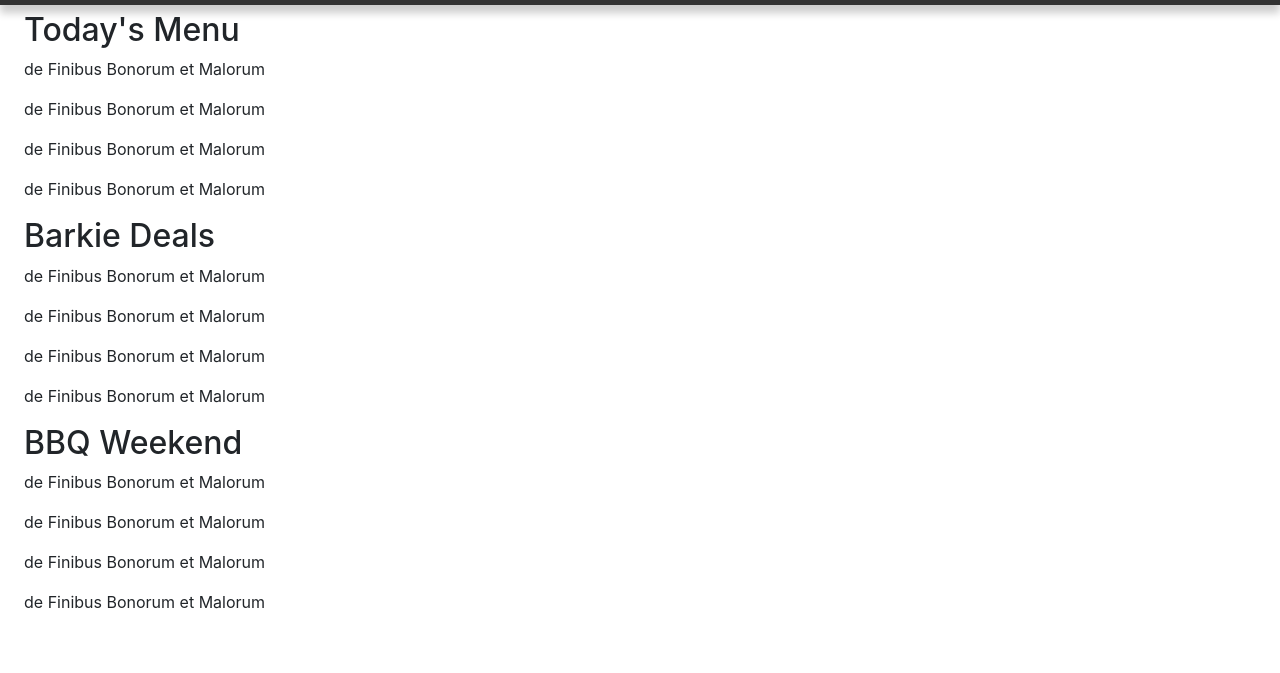
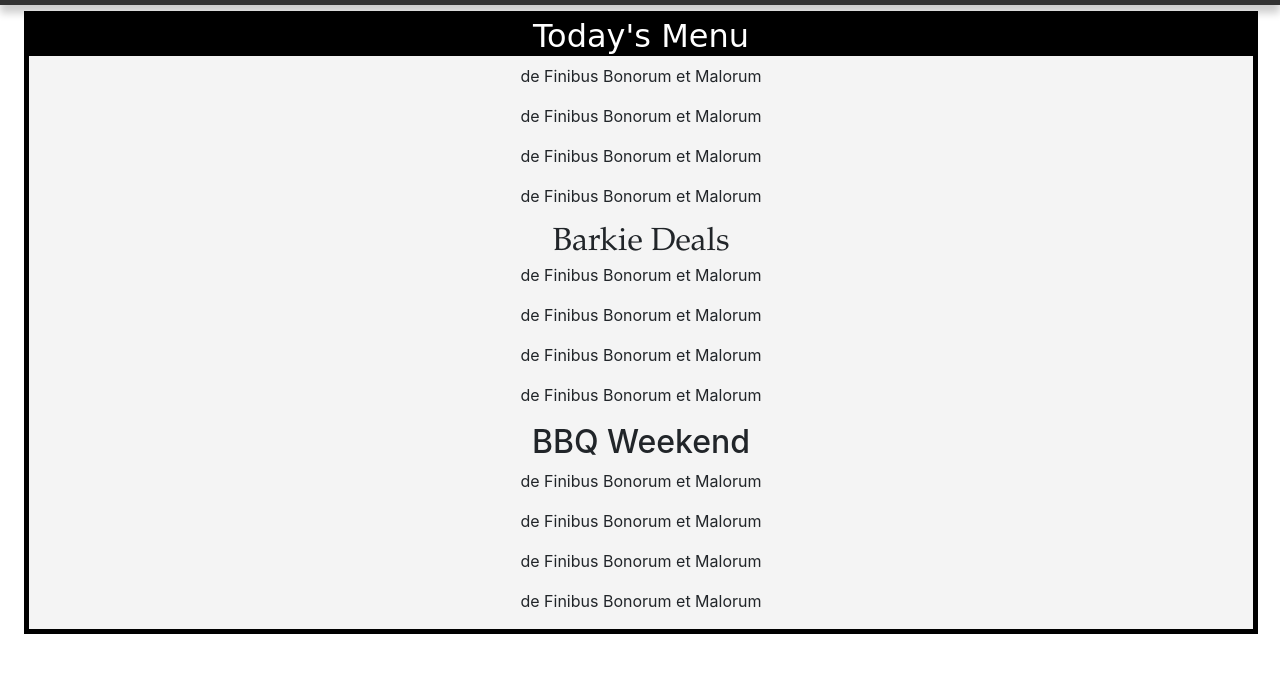
Before and after one commit to ReboAi/noodle-bar, a plain HTML site: page menu.html in a window 1280 px wide. Shown: the part 69-742 px from the top of the page. Drawn offline with nearby package versions, Linux system fonts and the light colour scheme.

Commit message:
Update style.css

```diff
--- a/style.css
+++ b/style.css
@@ -117,3 +117,30 @@
   .mt-5{
     margin-top: 5rem !important;
   }
+
+  #menu {
+    border: 5px solid black;
+    text-align: center;
+    margin-right: 22px;
+    background: rgba(240, 240, 240,0.7);
+  }
+
+  #about {
+    border: 5px solid black;
+    text-align: left;
+    margin-right: 22px;
+    background: rgba(240, 240, 240,0.7);
+  }
+
+  #m1 {
+    font-family: 'Brush Script MT', cursive;
+    color: white;
+    border: 1px solid black;
+    background: rgba(0, 0, 0, 1)!important;
+  }
+
+  #m2 {
+    font-family: Garamond, serif;
+    margin:0px;
+    padding:0px;
+  }
```
